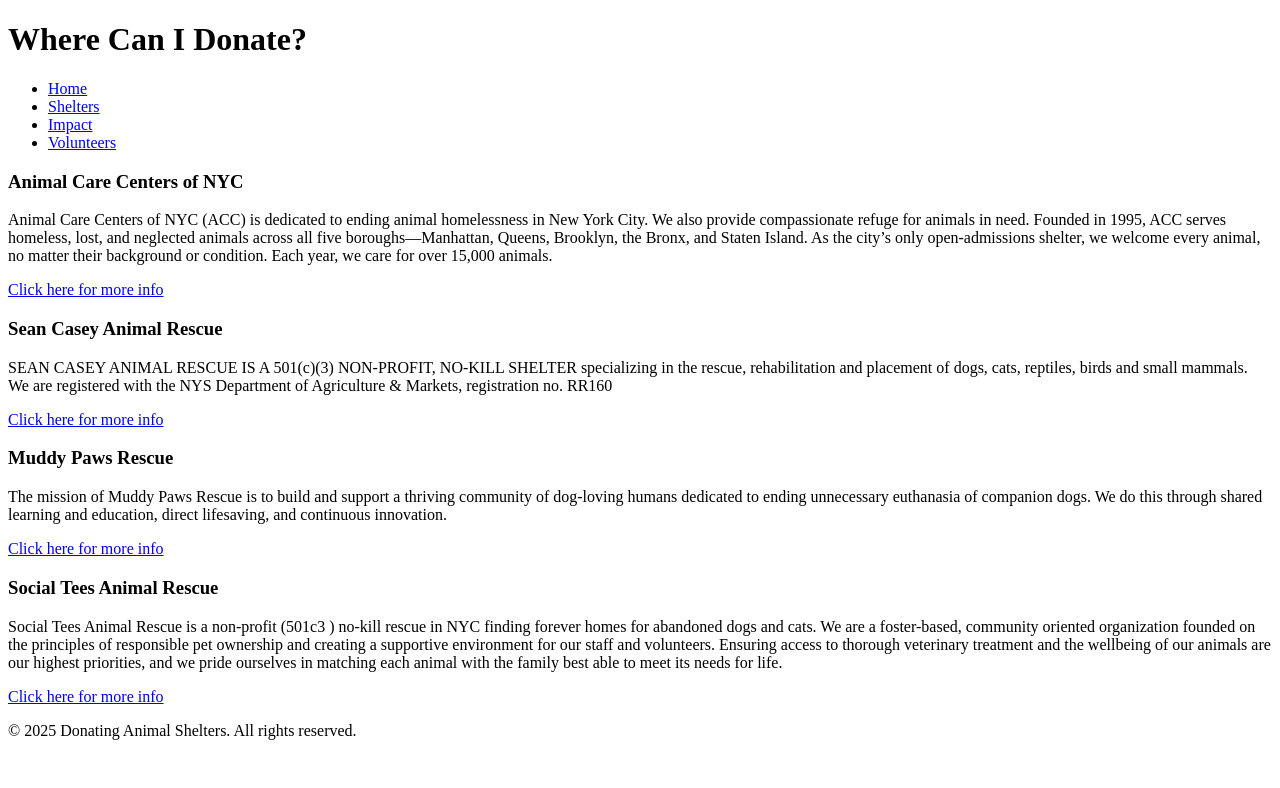
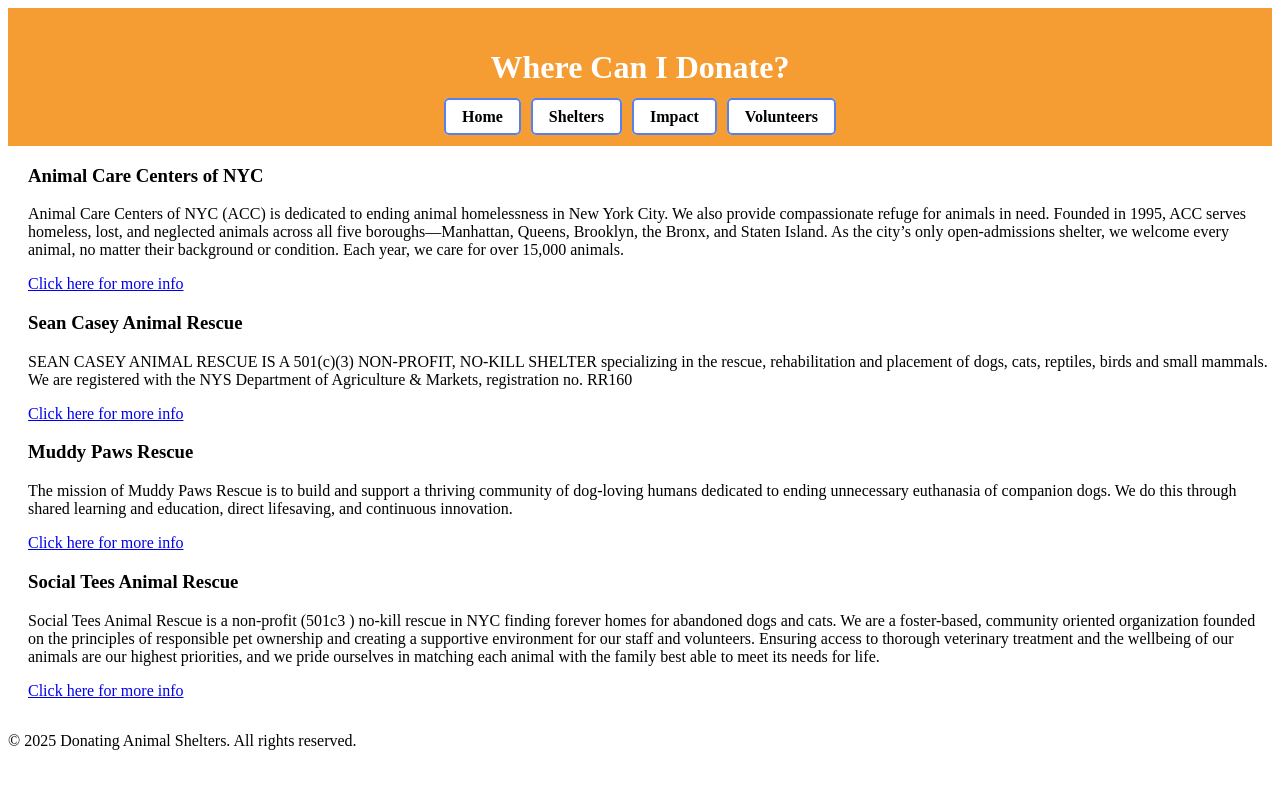
Before and after one commit to RamsesCode/Team-1, a plain HTML site: page Location Page/shelters.html in a window 1280 px wide. Drawn offline with Linux system fonts and the light colour scheme.

Commit message:
Add css file

```diff
--- /dev/null
+++ b/Location Page/shelters.css
@@ -0,0 +1,35 @@
+header {
+    background-color: #f59d32;
+    color: white;
+    padding: 20px;
+    text-align: center;
+}
+nav ul {
+    list-style-type: none;
+    margin: 0;
+    padding: 0;
+    display: flex;
+    justify-content: center;
+    gap: 10px;
+}
+
+.nav-button {
+    background-color: white;
+    color: black;
+    border: 2px solid #5680ea;
+    padding: 8px 16px;
+    border-radius: 5px;
+    text-decoration: none;
+    font-weight: bold;
+    transition: background-color 0.3s, color 0.3s;
+}
+
+.nav-button:hover {
+    background-color: #f879c7;
+    color: white;
+}
+
+.text-block {
+    margin-bottom: 2rem;
+    padding-left: 20px;
+}
--- a/Location Page/shelters.html
+++ b/Location Page/shelters.html
@@ -4,19 +4,21 @@
     <meta charset="UTF-8">
     <meta name="viewport" content="width=device-width, initial-scale=1.0">
     <title>Where Can I Donate</title>
+        <link rel="stylesheet" href="shelters.css">
 </head>
 <header>
     <h1>Where Can I Donate?</h1>
     <nav>
         <ul>
-            <li><a href="home.html" class="nav-button">Home</a></li>
-            <li><a href="shelters.html" class="nav-button">Shelters</a></li>
-            <li><a href="impact.html"class="nav-button">Impact</a></li>
-            <li><a href="volunteers.html"class="nav-button">Volunteers</a></li>
+            <li><a href="../Home Page/home.html" class="nav-button">Home</a></li>
+            <li><a href="../Location Page/shelters.html" class="nav-button">Shelters</a></li>
+            <li><a href="../Impact Page/ImpactPage.html"class="nav-button">Impact</a></li>
+            <li><a href=""class="nav-button">Volunteers</a></li>
         </ul>
     </nav>
 </header>
 <body>
+    <div class = "text-block">
     <h3>Animal Care Centers of NYC</h3>
     <p>
         Animal Care Centers of NYC (ACC) is dedicated to ending animal homelessness in New York City.
@@ -51,6 +53,7 @@
         animals are our highest priorities, and we pride ourselves in matching each animal with the family best able to meet its needs for life.
     </p>
     <p><a href = "https://socialteesnyc.org/donate">Click here for more info</a></p>
+    </div>
 
 
 </body>
```
